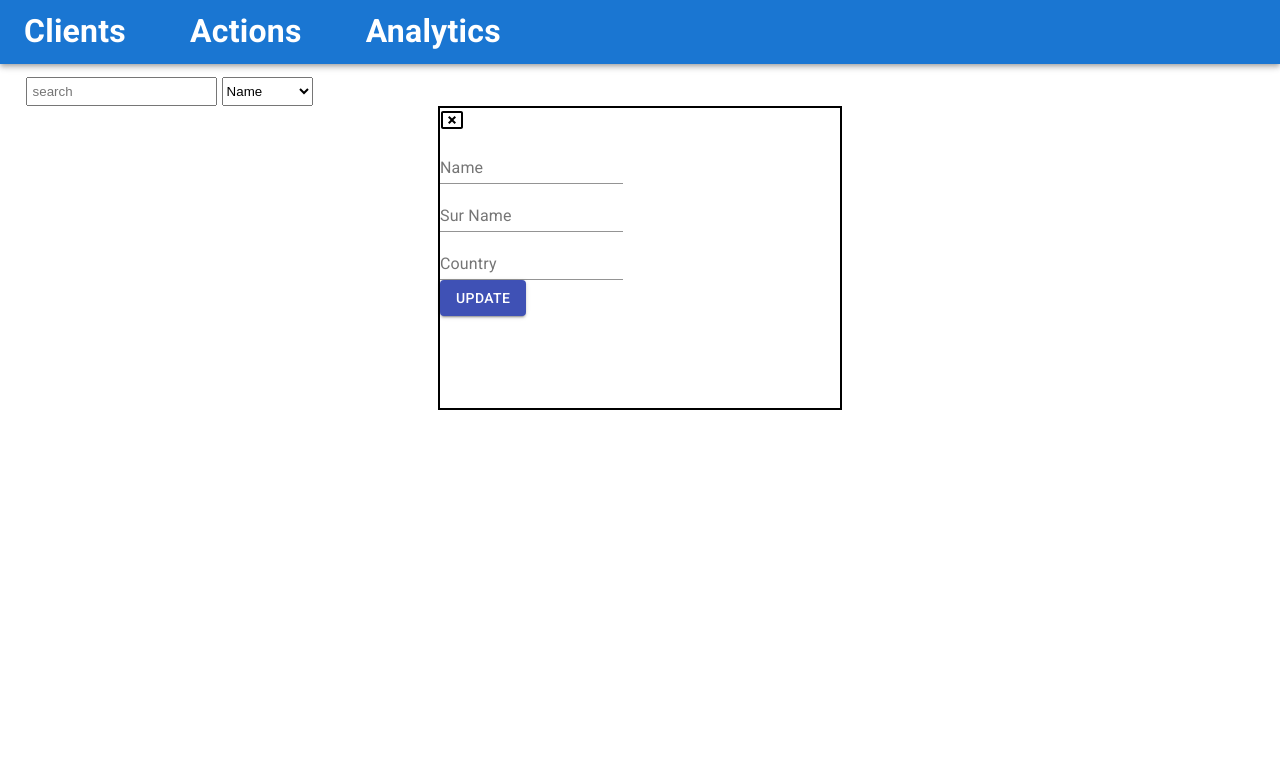
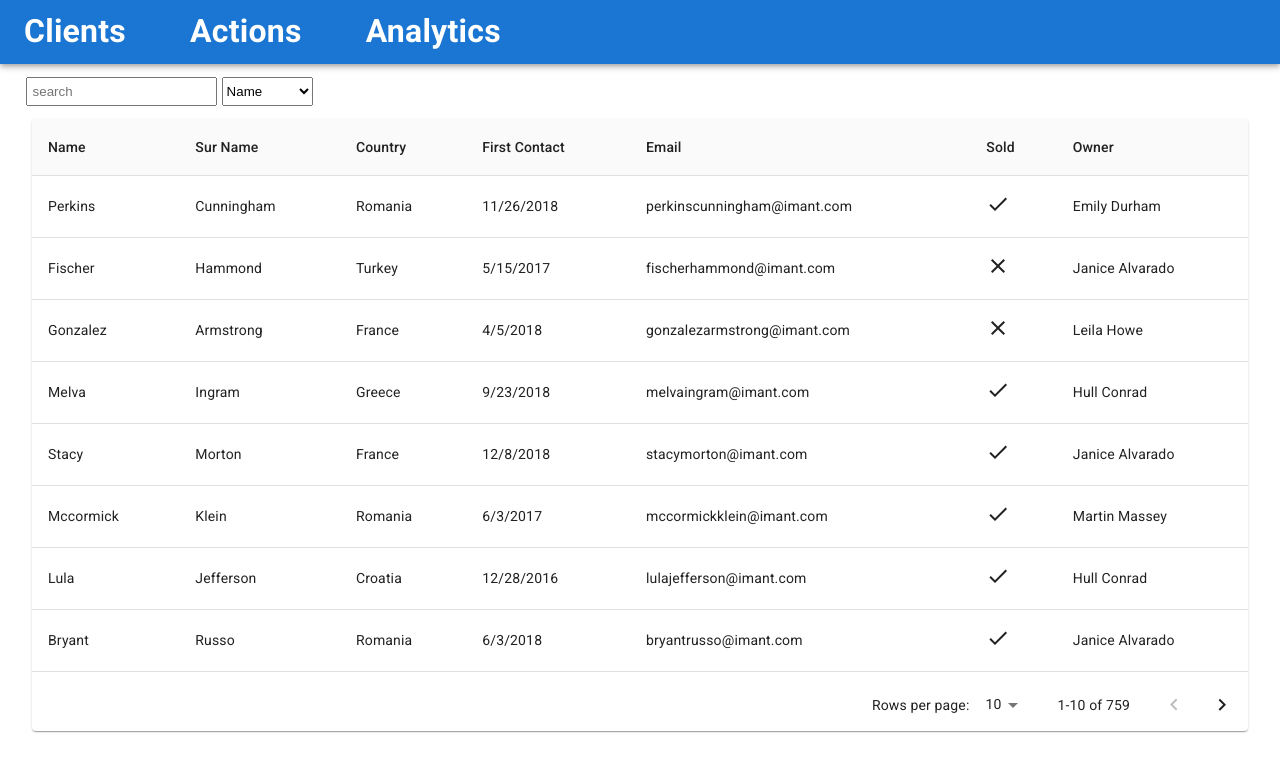
Before and after one commit to eitangueron/CRM, a React app: page /clients in a window 1280 px wide. Shown: the top 772 px of the page. Built offline with nearby package versions, Linux system fonts and the light colour scheme.

Commit message:
added getUserData

```diff
--- a/src/components/clients/clients.jsx
+++ b/src/components/clients/clients.jsx
@@ -2,7 +2,7 @@ import React from 'react';
 import { observer, inject } from 'mobx-react'
 import clientsData from '../../data'
 // inject("ClientsDATA")
-import StickyHeadTable from './table'
+import StickyHeadTable from './clientsTable'
 import '../styles/clientsPage.css'
 import UpdateClient from './updateClient';
 
@@ -22,8 +22,8 @@ const comp1 =  (observer((props) => {
                 </select>
             </div>
             <div id="clients-table">
-                {/* <StickyHeadTable /> */}
-                <UpdateClient />
+                <StickyHeadTable />
+                {/* <UpdateClient /> */}
             </div>
         </div>
     )
--- a/src/components/clients/table.jsx
+++ b/src/components/clients/clientsTable.jsx
@@ -50,6 +50,7 @@ function createData(client) {
     email:client.email,
     sold: client.sold ? <DoneIcon/> : <CloseIcon />,
     owner:client.owner,
+    id:client._id
     };
 }
 
@@ -79,6 +80,10 @@ export default function StickyHeadTable() {
     setPage(0);
   };
 
+  const getUserData = (user) => {
+    alert("This user is: " + user.name + ' ' + user.surName + user.id)
+  }
+
   return (
     <Paper className={classes.root} id="table">
       <TableContainer className={classes.container}>
@@ -99,7 +104,7 @@ export default function StickyHeadTable() {
           <TableBody>
             {rows.slice(page * rowsPerPage, page * rowsPerPage + rowsPerPage).map((row) => {
               return (
-                <TableRow hover role="checkbox" tabIndex={-1} key={row.code}>
+                <TableRow hover role="checkbox" tabIndex={-1} key={row.code} onClick={()=>getUserData(row)}>
                   {columns.map((column) => {
                     const value = row[column.id];
                     return (
```
